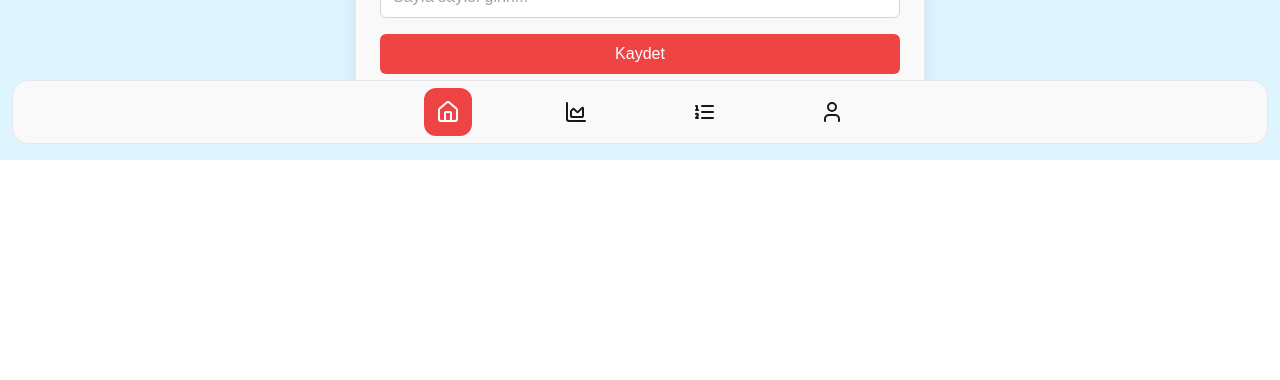
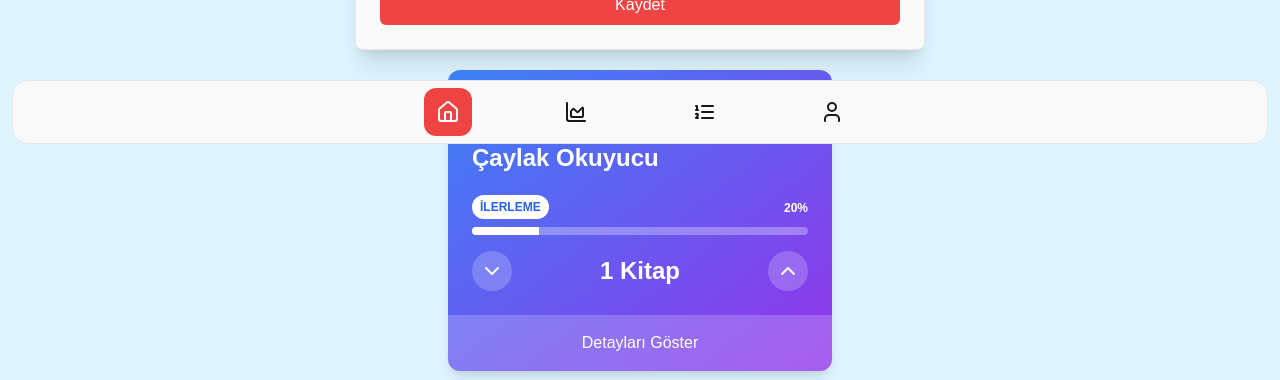
Before and after one commit to eatalay13/book_tracker, a Next.js app: page / in a window 1280 px wide. Shown: the part 640-1020 px from the top of the page. Before the commit the page ends 800 px from the top, so only its background shows below. Built offline with nearby package versions, Linux system fonts and the light colour scheme; no server answers; the database is empty; sample sign-in values are in the browser's storage.

Commit message:
Refactor home page to remove duplicate InteractiveReadingCard component

```diff
--- a/src/components/InteractiveReadingCard.tsx
+++ b/src/components/InteractiveReadingCard.tsx
@@ -29,7 +29,7 @@ const InteractiveReadingCard = () => {
   };
 
   return (
-    <div className="mx-auto mb-5 max-w-sm overflow-hidden rounded-xl bg-gradient-to-br from-blue-500 to-purple-600 shadow-lg">
+    <div className="mx-auto max-w-sm overflow-hidden rounded-xl bg-gradient-to-br from-blue-500 to-purple-600 shadow-lg">
       <div className="space-y-4 p-6">
         <div className="flex items-center justify-between">
           <Book className="text-white" size={32} />
--- a/src/containers/home/index.tsx
+++ b/src/containers/home/index.tsx
@@ -11,7 +11,7 @@ interface HomeContainerProps {
 
 function HomeContainer(props: HomeContainerProps) {
   return (
-    <>
+    <div className="space-y-5">
       <InteractiveReadingCard />
       {props.todayData ? (
         <HasTodayData pageCount={props.todayData.count} />
@@ -24,7 +24,8 @@ function HomeContainer(props: HomeContainerProps) {
           <CountSelect />
         </Card>
       )}
-    </>
+      <InteractiveReadingCard />
+    </div>
   );
 }
 
```
